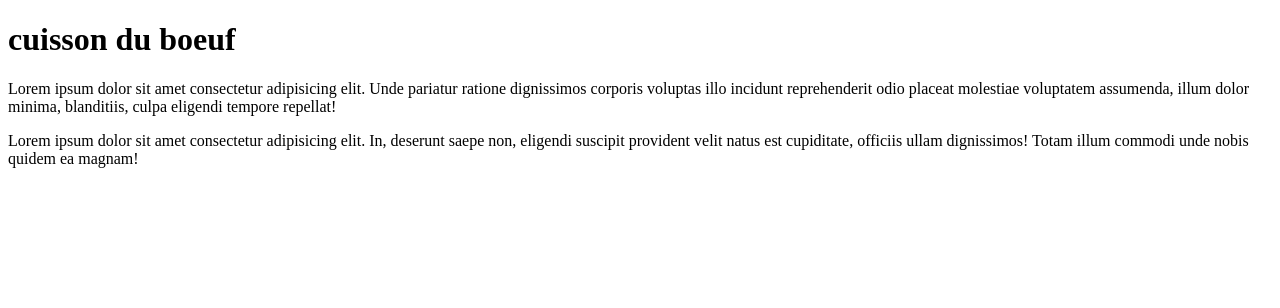
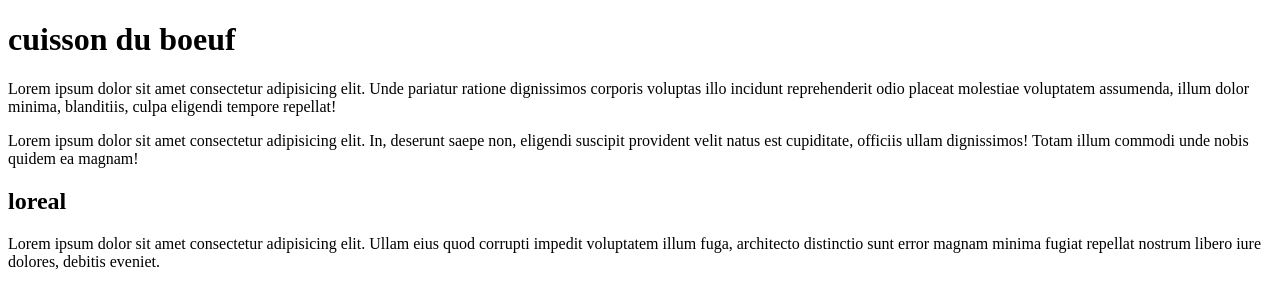
Before and after one commit to FrediNans/basse-temperature, a plain HTML site: page index.html in a window 1280 px wide. Drawn offline with Linux system fonts and the light colour scheme.

Commit message:
ok c re cool cool

```diff
--- a/index.html
+++ b/index.html
@@ -21,6 +21,13 @@
 				officiis ullam dignissimos! Totam illum commodi unde nobis quidem ea
 				magnam!
 			</p>
+			<h2>loreal</h2>
+			<p>
+				Lorem ipsum dolor sit amet consectetur adipisicing elit. Ullam eius quod
+				corrupti impedit voluptatem illum fuga, architecto distinctio sunt error
+				magnam minima fugiat repellat nostrum libero iure dolores, debitis
+				eveniet.
+			</p>
 		</header>
 		<main></main>
 		<footer></footer>
```
